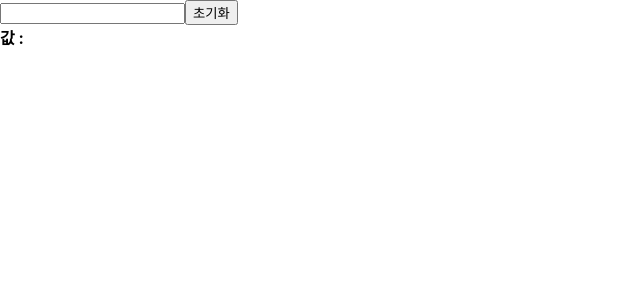
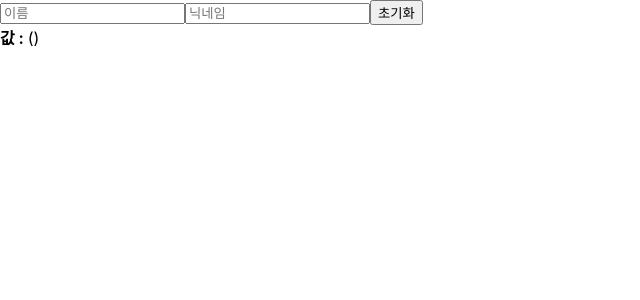
Before and after one commit to Minseok-Park/react-study, a React (Create React App) app in the folder react-begin/: page / in a window 1280 px wide. Shown: the top 300 px of the page, without its empty margins (0-640 px from the left). Built offline with nearby package versions, Linux system fonts and the light colour scheme.

Commit message:
spread 문법 활용하여 불변성 지키면서 state update하기

```diff
--- a/react-begin/src/app.jsx
+++ b/react-begin/src/app.jsx
@@ -1,6 +1,5 @@
 import React from "react";
 import "./app.css";
-import Counter from "./components/counter";
 import InputSample from "./components/inputSample";
 
 function App() {
--- a/react-begin/src/components/inputSample.jsx
+++ b/react-begin/src/components/inputSample.jsx
@@ -2,24 +2,47 @@ import React from "react";
 import { useState } from "react/cjs/react.development";
 
 const InputSample = (props) => {
-  const [text, setText] = useState("");
+  const [info, setInfo] = useState({
+    name: "",
+    nickname: "",
+  });
+
+  const { name, nickname } = info;
 
   const onChange = (event) => {
-    setText((text) => event.target.value);
+    const { name, value } = event.target;
+    setInfo((info) => ({
+      ...info,
+      [name]: value,
+    }));
   };
 
   const onReset = () => {
-    setText("");
+    setInfo({
+      name: "",
+      nickname: "",
+    });
   };
 
   return (
     <div>
-      {/*value에 값을 넣어줘야 초기화가 된다*/}
-      <input type="text" onChange={onChange} value={text} />
+      <input
+        name="name"
+        type="text"
+        placeholder="이름"
+        onChange={onChange}
+        value={name}
+      />
+      <input
+        name="nickname"
+        type="text"
+        placeholder="닉네임"
+        onChange={onChange}
+        value={nickname}
+      />
       <button onClick={onReset}>초기화</button>
       <div>
-        <b>값 : </b>
-        {text}
+        <b>값 : </b> {name}({nickname})
       </div>
     </div>
   );
```
Also changed, not shown: 1 other file (tests, documents, lock files or other folders).
